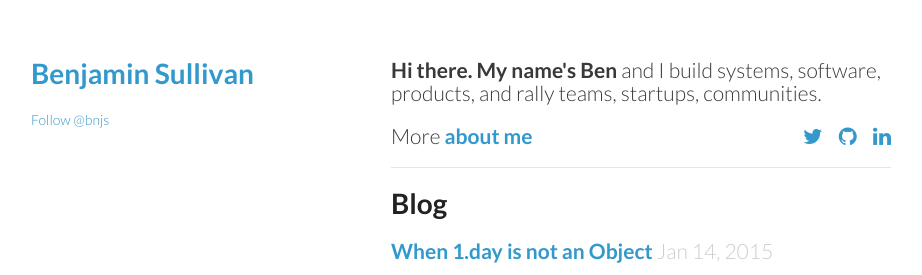
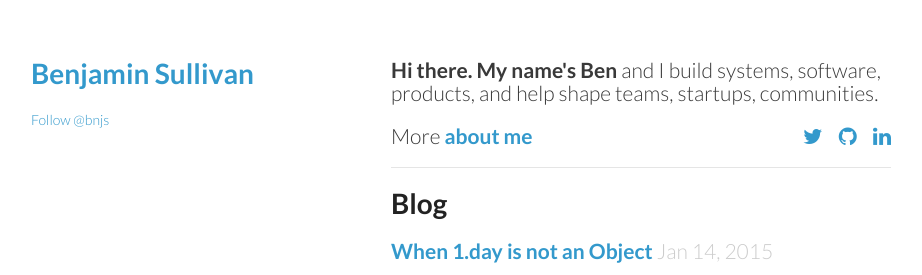
Before and after one commit to bnjs/bnjs.github.io, a Jekyll site: the page built from index.md, in a window 1280 px wide. Shown: the top 275 px of the page, without its empty margins (179-1101 px from the left). Built offline with Jekyll 4.4.1, drawn with Linux system fonts in a browser that asks for light colours; nearby versions of some CDN libraries; comment, search, counter and statistics services are not loaded.

Commit message:
Better verbage: "rally" => "help shape"

```diff
--- a/index.md
+++ b/index.md
@@ -3,7 +3,7 @@ layout: default
 title: Benjamin Sullivan
 ---
 
-<h2>Hi there. My name's Ben <span class="lowkey">and I build systems, software, products, and rally teams, startups, communities.</span></h2>
+<h2>Hi there. My name's Ben <span class="lowkey">and I build systems, software, products, and help shape teams, startups, communities.</span></h2>
 <h2 class="lowkey">
 More <a href="/about-me">about me</a>
 <div style="float:right;">
```
Also changed, not shown: pages/about-me.md (+1 -1 lines).
